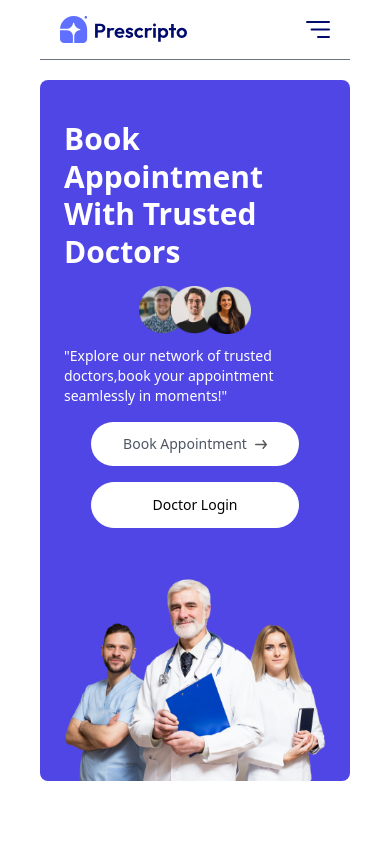
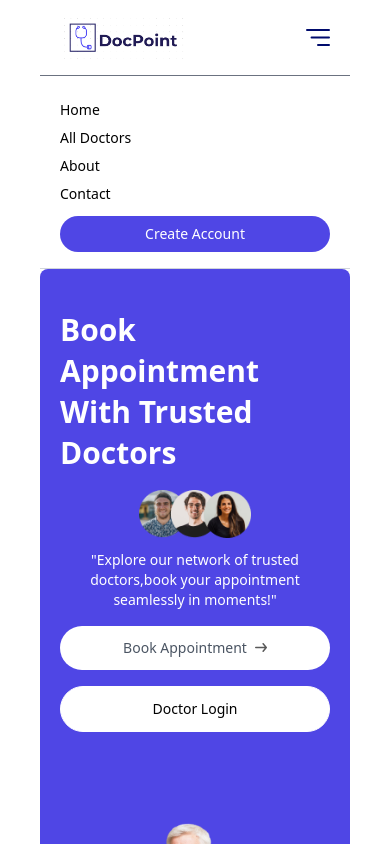
Before and after one commit to Sarat20/docpoint, a React (Vite) app in the folder frontend/: page / in a window 390 px wide. Both pictures are taken after a click on the picture 318 px from the left and 29 px from the top of the page. Shown: the top 844 px of the page. Built offline with nearby package versions, Linux system fonts and the light colour scheme; no server answers; a web font is replaced by a local one.

Commit message:
cleared bugs and added responsiveness

```diff
--- a/frontend/src/components/Footer.jsx
+++ b/frontend/src/components/Footer.jsx
@@ -1,5 +1,6 @@
 import React from 'react';
-import { assets } from '../assets/assets';
+import { Link } from 'react-router-dom';
+import docpoint_logo from "../assets/docpoint_logo.png";
 
 const Footer = () => {
   return (
@@ -7,9 +8,9 @@ const Footer = () => {
 
       {/* Left */}
       <div>
-        <img className="mb-5 w-40" src={assets.logo_1} alt="Company Logo" />
+        <img className="mb-5 w-40" src={docpoint_logo} alt="Company Logo" />
         <p className="w-full md:w-2/3 text-gray-600 leading-6">
-          Lorem ipsum dolor sit amet, consectetur adipisicing elit. Eius nihil molestias placeat repellendus vero vitae laudantium doloribus cum sequi non illum tenetur debitis reiciendis aliquam et omnis voluptatibus quod sed.
+          DocPoint is a modern and user-friendly doctor appointment booking platform that bridges the gap between patients and healthcare providers. With just a few clicks, users can discover doctors based on their specialization, check availability, and book appointments online—anytime, anywhere.
         </p>
       </div>
 
@@ -17,10 +18,10 @@ const Footer = () => {
       <div>
         <h2 className="text-xl font-medium mb-5">Company</h2>
         <ul className="flex flex-col gap-2 text-gray-600">
-          <li><a href="#" className="hover:text-gray-800">Home</a></li>
-          <li><a href="#" className="hover:text-gray-800">About Us</a></li>
-          <li><a href="#" className="hover:text-gray-800">Contact Us</a></li>
-          <li><a href="#" className="hover:text-gray-800">Privacy Policy</a></li>
+          <li><Link to="/" className="hover:text-gray-800">Home</Link></li>
+          <li><Link to="/about" className="hover:text-gray-800">About Us</Link></li>
+          <li><Link to="/contact" className="hover:text-gray-800">Contact Us</Link></li>
+          <li><Link to="/" className="hover:text-gray-800">Privacy Policy</Link></li>
         </ul>
       </div>
 
@@ -37,7 +38,7 @@ const Footer = () => {
       <div className="col-span-full">
         <hr className="border-gray-300" />
         <p className="py-5 text-sm text-center text-gray-600">
-          &copy; 2024 DocPoint - All Rights Reserved
+          &copy; 2025 DocPoint - All Rights Reserved
         </p>
       </div>
     </footer>
--- a/frontend/src/components/Header.jsx
+++ b/frontend/src/components/Header.jsx
@@ -14,45 +14,47 @@ const Header = () => {
   };
 
   return (
-    <div className='flex flex-col md:flex-row flex-wrap bg-primary rounded-lg px-6 md:px-10 lg:px-20'>
-      {/* ----------left side---- */}
-      <div className='md:w-1/2 flex flex-col items-start justify-center gap-4 py-10 m-auto md:py-[10vw] md:mb-[-30px]'>
-        <p className='text-3xl md:text-4xl lg:text-5xl text-white font-semibold leading-tight lg:leading-tight'>
+    <div className='flex flex-col md:flex-row bg-primary rounded-lg px-5 sm:px-6 md:px-10 lg:px-20'>
+      {/* Left Side */}
+      <div className='w-full md:w-1/2 flex flex-col items-start justify-center gap-4 py-10 md:py-[10vw]'>
+        <p className='text-3xl sm:text-4xl lg:text-5xl text-white font-semibold leading-snug sm:leading-tight'>
           Book Appointment<br />With Trusted Doctors
         </p>
 
-        <div className='flex flex-col md:flex-row items-center gap-3 text-white text-sm font-light'>
-          <img className='w-28' src={assets.group_profiles} alt="" />
-          <p>
+        <div className='flex flex-col sm:flex-row items-center gap-3 text-white text-sm font-light'>
+          <img className='w-28' src={assets.group_profiles} alt="Group Profiles" />
+          <p className='text-center sm:text-left'>
             "Explore our network of trusted doctors,<br className='hidden sm:block' />
             book your appointment seamlessly in moments!"
           </p>
         </div>
 
         {/* Buttons */}
-        <div className='flex flex-col sm:flex-row gap-4 m-auto md:m-0'>
-          {/* Book Appointment Button */}
+        <div className='flex flex-col sm:flex-row gap-4 w-full sm:w-auto justify-center sm:justify-start'>
           <button
             onClick={handleBookClick}
-            className='flex items-center gap-2 bg-white px-8 py-3 rounded-full text-sm text-gray-600 transition-all duration-300 hover:scale-105 hover:shadow-md'
+            className='flex items-center justify-center gap-2 bg-white px-6 py-3 rounded-full text-sm text-gray-600 transition-all duration-300 hover:scale-105 hover:shadow-md'
           >
             Book Appointment
-            <img className='w-3' src={assets.arrow_icon} alt="" />
+            <img className='w-3' src={assets.arrow_icon} alt="Arrow Icon" />
           </button>
 
-          {/* Doctor Login Button (same-tab navigation) */}
           <button
             onClick={handleDoctorLoginClick}
-            className='flex items-center justify-center bg-white border border-white px-8 py-3 rounded-full text-sm text-black transition-all duration-300 hover:bg-gray-200 hover:shadow-md'
+            className='flex items-center justify-center bg-white border border-white px-6 py-3 rounded-full text-sm text-black transition-all duration-300 hover:bg-gray-200 hover:shadow-md'
           >
             Doctor Login
           </button>
         </div>
       </div>
 
-      {/* ---------right side--- */}
-      <div className='md:w-1/2 relative'>
-        <img className='w-full md:absolute bottom-0 h-auto rounded-lg' src={assets.header_img} alt="" />
+      {/* Right Side */}
+      <div className='w-full md:w-1/2 mt-10 md:mt-0 relative'>
+        <img
+          className='w-full h-auto max-h-[400px] object-contain md:absolute md:bottom-0 rounded-lg'
+          src={assets.header_img}
+          alt="Header Illustration"
+        />
       </div>
     </div>
   );
--- a/frontend/src/components/Navbar.jsx
+++ b/frontend/src/components/Navbar.jsx
@@ -1,10 +1,11 @@
 import React, { useState, useEffect } from "react";
 import axios from "axios";
 import { assets } from "../assets/assets";
+import docpoint_logo from "../assets/docpoint_logo.png";
 import { NavLink, useNavigate } from "react-router-dom";
 
 const defaultImage = "https://cdn-icons-png.flaticon.com/512/149/149071.png";
-const BASE_URL = import.meta.env.VITE_BACKEND_URL; // ✅ ADDED
+const BASE_URL = import.meta.env.VITE_BACKEND_URL;
 
 const Navbar = ({ isLoggedIn, setIsLoggedIn }) => {
   const navigate = useNavigate();
@@ -44,41 +45,32 @@ const Navbar = ({ isLoggedIn, setIsLoggedIn }) => {
   };
 
   return (
+    <>
       <div className="flex items-center justify-between py-4 text-sm border-b mb-5 border-b-gray-500 px-5 md:px-10">
         <img
           onClick={() => navigate("/")}
-        src={assets.logo_1}
+          src={docpoint_logo}
           alt="logo"
           className="cursor-pointer w-32"
         />
 
+        {/* Desktop Menu */}
         <ul className="hidden md:flex items-start gap-5 font-medium">
-        <NavLink
-          to="/"
-          className={({ isActive }) => (isActive ? "text-primary" : "")}
-        >
+          <NavLink to="/" className={({ isActive }) => isActive ? "text-primary" : ""}>
             <li className="py-1">Home</li>
           </NavLink>
-        <NavLink
-          to="/doctors"
-          className={({ isActive }) => (isActive ? "text-primary" : "")}
-        >
+          <NavLink to="/doctors" className={({ isActive }) => isActive ? "text-primary" : ""}>
             <li className="py-1">All Doctors</li>
           </NavLink>
-        <NavLink
-          to="/about"
-          className={({ isActive }) => (isActive ? "text-primary" : "")}
-        >
+          <NavLink to="/about" className={({ isActive }) => isActive ? "text-primary" : ""}>
             <li className="py-1">About</li>
           </NavLink>
-        <NavLink
-          to="/contact"
-          className={({ isActive }) => (isActive ? "text-primary" : "")}
-        >
+          <NavLink to="/contact" className={({ isActive }) => isActive ? "text-primary" : ""}>
             <li className="py-1">Contact</li>
           </NavLink>
         </ul>
 
+        {/* Right side */}
         <div className="flex items-center gap-4 relative">
           {!isLoggedIn ? (
             <button
@@ -123,14 +115,76 @@ const Navbar = ({ isLoggedIn, setIsLoggedIn }) => {
             </div>
           )}
 
+          {/* Hamburger Menu */}
           <img
-          onClick={() => setShowMenu(true)}
+            onClick={() => setShowMenu(!showMenu)}
             className="w-6 md:hidden cursor-pointer"
             src={assets.menu_icon}
             alt="menu"
           />
         </div>
       </div>
+
+      {/* Mobile Slide-down Menu */}
+      {showMenu && (
+        <div className="md:hidden px-5 pb-4 space-y-2 text-sm font-medium border-b border-gray-300">
+          <NavLink to="/" onClick={() => setShowMenu(false)}>
+            <div className="py-1">Home</div>
+          </NavLink>
+          <NavLink to="/doctors" onClick={() => setShowMenu(false)}>
+            <div className="py-1">All Doctors</div>
+          </NavLink>
+          <NavLink to="/about" onClick={() => setShowMenu(false)}>
+            <div className="py-1">About</div>
+          </NavLink>
+          <NavLink to="/contact" onClick={() => setShowMenu(false)}>
+            <div className="py-1">Contact</div>
+          </NavLink>
+
+          {!isLoggedIn ? (
+            <button
+              onClick={() => {
+                setShowMenu(false);
+                navigate("/login");
+              }}
+              className="w-full bg-primary text-white px-4 py-2 rounded-full mt-2"
+            >
+              Create Account
+            </button>
+          ) : (
+            <>
+              <button
+                onClick={() => {
+                  setShowMenu(false);
+                  navigate("/profile");
+                }}
+                className="block w-full text-left px-2 py-2 hover:bg-gray-100"
+              >
+                Profile
+              </button>
+              <button
+                onClick={() => {
+                  setShowMenu(false);
+                  navigate("/appointments");
+                }}
+                className="block w-full text-left px-2 py-2 hover:bg-gray-100"
+              >
+                My Appointments
+              </button>
+              <button
+                onClick={() => {
+                  setShowMenu(false);
+                  handleLogout();
+                }}
+                className="block w-full text-left px-2 py-2 hover:bg-gray-100 text-red-600"
+              >
+                Logout
+              </button>
+            </>
+          )}
+        </div>
+      )}
+    </>
   );
 };
 
```
Also changed, not shown: frontend/src/pages/About.jsx (+5 -5 lines), frontend/src/assets/docpoint_logo.png (added). Lines whose indentation alone changed are shown as unchanged.
